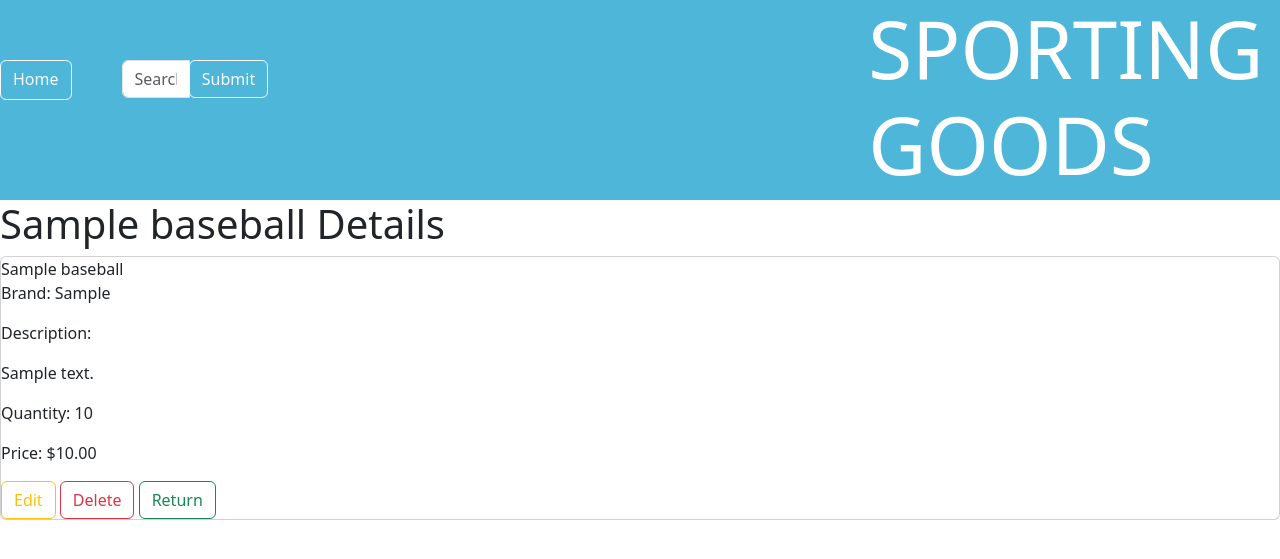
After one commit to jbarcs92/sportsstore, a Django app: page /baseball/1/ in a window 1280 px wide. The commit adds this page. Shown: the top 559 px of the page. Run offline with Django 4.2, Linux system fonts and the light colour scheme; tables that the repository leaves empty hold one stand-in row (values such as "Sample post").

Commit message:
Updated templates

```diff
--- a/main_app/static/css/style.css
+++ b/main_app/static/css/style.css
@@ -0,0 +1,28 @@
+
+
+header {
+    background-color: rgb(77, 182, 217);
+    display: flex;
+}
+
+header > nav {
+    display: flex;
+}
+
+header > nav > a {
+    height: 40px;
+    margin-top: 60px;
+}
+
+header > nav > form > div {
+    padding-left: 50px;
+    margin-top: 60px;
+}
+
+header > nav > form > div > div > button {
+    padding-left: 50px;
+}
+
+header > h1 {
+    padding-left: 600px;
+}
--- a/main_app/templates/base.html
+++ b/main_app/templates/base.html
@@ -11,15 +11,24 @@
 </head>
 <body>
     <header>
-
+        <nav>
+            <a href="{% url 'home' %}" class="btn btn-outline-light" role="button">Home</a>
+            <form class="navbar-form navbar-left" action="/action_page.php">
+                <div class="input-group">
+                    <input type="text" class="form-control" placeholder="Search" name="search">
+                    <div class="input-group-btn">
+                        <button class="btn btn-outline-light" type="submit">
+                            Submit
+                        </button>
+                    </div>
+                </div>
+            </form>
+        </nav>
+        <h1 class="display-1 text-white font-weight-bold">SPORTING GOODS</h1>
     </header>
     <main>
         {% block content %}
         {% endblock %}
     </main>
-    <footer>
-
-    </footer>
-
 </body>
 </html>
--- /dev/null
+++ b/main_app/templates/baseball/detail.html
@@ -0,0 +1,21 @@
+{% extends 'base.html' %}
+{% block content %}
+
+<h1>{{ baseball.name }} Details</h1>
+
+<div class="card">
+    <div class="card-content">
+      <span class="card-title">{{ baseball.name }}</span>
+      <p>Brand: {{ baseball.brand }}</p>
+      <p>Description: {{ baseball.description|linebreaks }}</p>
+      <p>Quantity: {{ baseball.quantity }}</p>
+      <p>Price: ${{ baseball.price }}</p>
+    </div>
+    <div class="card-action">
+        <a href="{% url 'baseball_update' baseball.id %}" class="btn btn-outline-warning" role="button">Edit</a>
+        <a href="{% url 'baseball_delete' baseball.id %}" class="btn btn-outline-danger" role="button">Delete</a>
+        <a href="{% url 'baseballindex' %}" class="btn btn-outline-success" role="button">Return</a>
+    </div>
+</div>
+
+{% endblock %}
--- a/main_app/templates/home.html
+++ b/main_app/templates/home.html
@@ -2,7 +2,7 @@
 {% block content %}
 
 <div class="container">
-    <div class="row justify-content-center mt-5">
+    <div class="row justify-content-center mt-3">
         <div class="card bg-light border-dark mb-3 mt-5" style="width:300px">
             <img class="card-img-top" src="../static/Images/football/football.jpg" alt="Football image" style="width:100%">
             <div class="card-body">
```
Also changed, not shown: main_app/templates/baseball/index.html (+16 -1 lines), main_app/templates/main_app/baseball_confirm_delete.html (added, +11 -0 lines), main_app/templates/main_app/baseball_form.html (added, +19 -0 lines).
